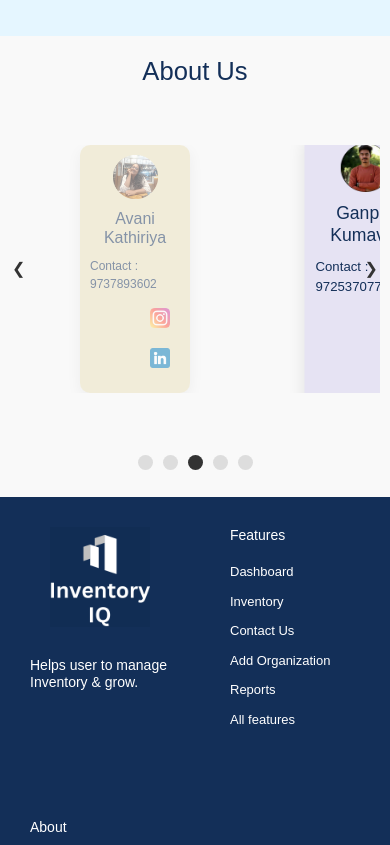
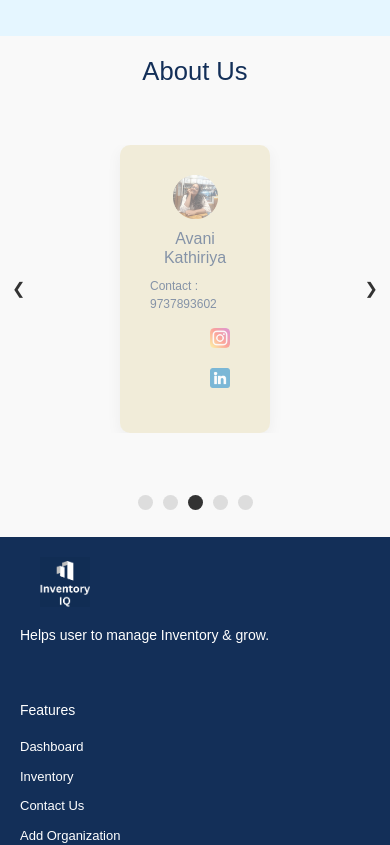
Before and after one commit to Mansi4124/Inventory, a React (Create React App) app in the folder frontend/inventory_app/: page / in a window 390 px wide. Shown: the part 2860-3705 px from the top of the page. Built offline with nearby package versions, Linux system fonts and the light colour scheme.

Commit message:
changes done

```diff
--- a/frontend/inventory_app/src/Components/Dashboard/Dashboard.css
+++ b/frontend/inventory_app/src/Components/Dashboard/Dashboard.css
@@ -4,7 +4,7 @@
     text-align: left;
     padding-left: 20px;
     font-weight: bold;
-    height: 100vh;
+    height: 1200px;
     position: fixed;
     top: 10;
     left: 0;
--- a/frontend/inventory_app/src/Components/Homecontent/HomeContent.css
+++ b/frontend/inventory_app/src/Components/Homecontent/HomeContent.css
@@ -1,29 +1,29 @@
-/* Your existing CSS styles */
+/* Existing styles */
 .title {
     color: #132F58;
     font-size: 26px;
 }
-.main-div{
+
+.main-div {
     margin-top: 65px;
 }
 
-.content-div{
+.content-div {
     margin-bottom: 50px;
 }
+
 .home-content {
     display: flex;
     flex-wrap: wrap;
     gap: 20px;
     padding: 20px;
     background-color: #f9f9f9;
-
     margin-left: -150px;
 }
 
 body, html {
     margin: 0;
     padding: 0;
-
 }
 
 .content-div {
@@ -108,7 +108,7 @@ body, html {
     align-items: center;
 }
 
-.graph-title h2 {
+.graph-title h2,h3 {
     color: white;
     text-align: center;
     margin: 0; /* Remove default margin to ensure full coverage */
@@ -123,3 +123,68 @@ body, html {
     border-radius: 10px;
     margin-top: 20px; /* Add some space between the title and placeholder */
 }
+
+/* Responsive Styles */
+@media (max-width: 1200px) {
+    .home-content {
+        margin-left: -100px;
+    }
+    .card {
+        flex: 1 1 calc(50% - 20px);
+        max-width: 45%;
+    }
+}
+
+@media (max-width: 992px) {
+    .home-content {
+        margin-left: -170px;
+    }
+    .card {
+        flex: 1 1 calc(100% - 20px);
+        max-width: 100%;
+    }
+    .content-div {
+        margin-left: 0;
+        margin-top: 0;
+    }
+}
+
+@media (max-width: 768px) {
+    .home-content {
+        padding: 10px;
+    }
+    .card {
+        flex: 1 1 100%;
+        max-width: 100%;
+    }
+    .graph-placeholder {
+        height: 150px;
+    }
+    .bgp {
+        padding: 10px;
+    }
+}
+
+@media (max-width: 576px) {
+    .home-content {
+        padding: 10px;
+        margin-left : -200px;
+        margin-right: 20px;
+    }
+    .title {
+        font-size: 22px;
+        padding: 5px;
+        margin-top: -20px;
+        margin: -10px -160px ;
+    }
+
+    .home-title {
+        font-size: 20px;
+    }
+    .card p {
+        font-size: 15px;
+    }
+    .graph-placeholder {
+        height: 120px;
+    }
+}
--- a/frontend/inventory_app/src/Components/Homecontent/HomeContent.js
+++ b/frontend/inventory_app/src/Components/Homecontent/HomeContent.js
@@ -68,7 +68,7 @@ const HomeContent = () => {
     <div className="main-div">
       <div className="content-div">
         <h2 className="title">Hello, {data['fname']} </h2>
-        <p className="text-muted">{orgData['orgName']}</p>
+        <h3 className="title">{orgData['orgName']}</h3>
       </div>
 
       <div className="home-content">
--- a/frontend/inventory_app/src/Components/Homepage/Homepage.css
+++ b/frontend/inventory_app/src/Components/Homepage/Homepage.css
@@ -732,44 +732,41 @@ body {
   }
 }
 
-
 /* Footer */
 footer {
   display: flex;
-  justify-content: space-between;
-  flex-wrap: wrap;
+  flex-direction: column;
   background-color: #132F58;
-  color : #fff;
+  color: #fff;
 }
 
 footer .col {
-  padding: 30px;
+  padding: 20px;
+  flex: 1;
   display: flex;
   flex-direction: column;
   align-items: flex-start;
   margin-bottom: 20px;
-  color : #fff;
-
 }
 
 footer .logo {
-  margin-bottom: 30px;
-  height: 100px;
+  margin-bottom: 20px;
+  height: 80px;
   width: auto;
 }
 
 footer h4 {
-  font-size: 14px;
+  font-size: 16px;
   padding-bottom: 10px;
 }
 
 footer p {
-  font-size: 13px;
-  margin: 0 0 8px 0;
+  font-size: 14px;
+  margin: 0 0 10px 0;
 }
 
 footer a {
-  font-size: 13px;
+  font-size: 14px;
   text-decoration: none;
   color: #fff;
   margin-bottom: 10px;
@@ -781,13 +778,8 @@ footer .follow {
 
 footer .follow i {
   color: #465b52;
-  padding-right: 4px;
+  padding-right: 8px;
   cursor: pointer;
-}
-
-footer .install .row img {
-  border: 1px solid #088178;
-  border-radius: 6px;
 }
 
 footer .install img {
@@ -801,15 +793,101 @@ footer a:hover {
 
 .footer-last-text {
   background-color: #E3E6F3;
-  padding: 20px 80px;
-  display: flex;
-  justify-content: space-between;
-  align-items: center;
+  padding: 20px;
   text-align: center;
-  position: relative;
-  top: 100%;
 }
 
+/* Responsive Styles */
+@media (min-width: 768px) {
+  footer {
+    flex-direction: row;
+    flex-wrap: wrap;
+  }
+
+  footer .col {
+    flex: 1;
+    max-width: 33.33%;
+    margin-bottom: 0;
+  }
+
+  footer .logo {
+    height: 100px;
+  }
+
+  footer h4 {
+    font-size: 18px;
+  }
+
+  footer p {
+    font-size: 15px;
+  }
+
+  footer a {
+    font-size: 15px;
+  }
+
+  .footer-last-text {
+    padding: 20px 60px;
+  }
+}
+
+@media (max-width: 767px) {
+  footer .col {
+    padding: 10px;
+  }
+
+  footer .logo {
+    height: 60px;
+  }
+
+  footer h4 {
+    font-size: 16px;
+  }
+
+  footer p {
+    font-size: 14px;
+  }
+
+  footer a {
+    font-size: 14px;
+  }
+
+  .footer-last-text {
+    padding: 10px;
+  }
+}
+
+@media (max-width: 480px) {
+  footer {
+    padding: 10px;
+  }
+
+  footer .col {
+    flex: 1 0 100%;
+    max-width: 100%;
+    text-align: center;
+  }
+
+  footer .logo {
+    height: 50px;
+  }
+
+  footer h4 {
+    font-size: 14px;
+  }
+
+  footer p {
+    font-size: 13px;
+  }
+
+  footer a {
+    font-size: 13px;
+  }
+
+  .footer-last-text {
+    padding: 10px 20px;
+  }
+}
 
 
 /* About Carousel Section */
@@ -972,8 +1050,8 @@ footer a:hover {
 
   .about-carousel-slide {
     width: 100%; /* Full width to show one slide at a time */
-    margin: 0 60px; /* No margin between slides */
-    padding: 10px; /* Reduce padding */
+    margin: 0 100px; /* No margin between slides */
+    padding: 30px; /* Reduce padding */
   }
 
   .about-details h3 {
--- a/frontend/inventory_app/src/Components/Navbar/NavBar.css
+++ b/frontend/inventory_app/src/Components/Navbar/NavBar.css
@@ -69,6 +69,7 @@
 .profile-menu a:hover,
 .profile-menu button:hover {
   background-color: #f0f0f0;
+  color:#132F58;
 }
 
 /* Menu toggle button (for small screens) */
```
